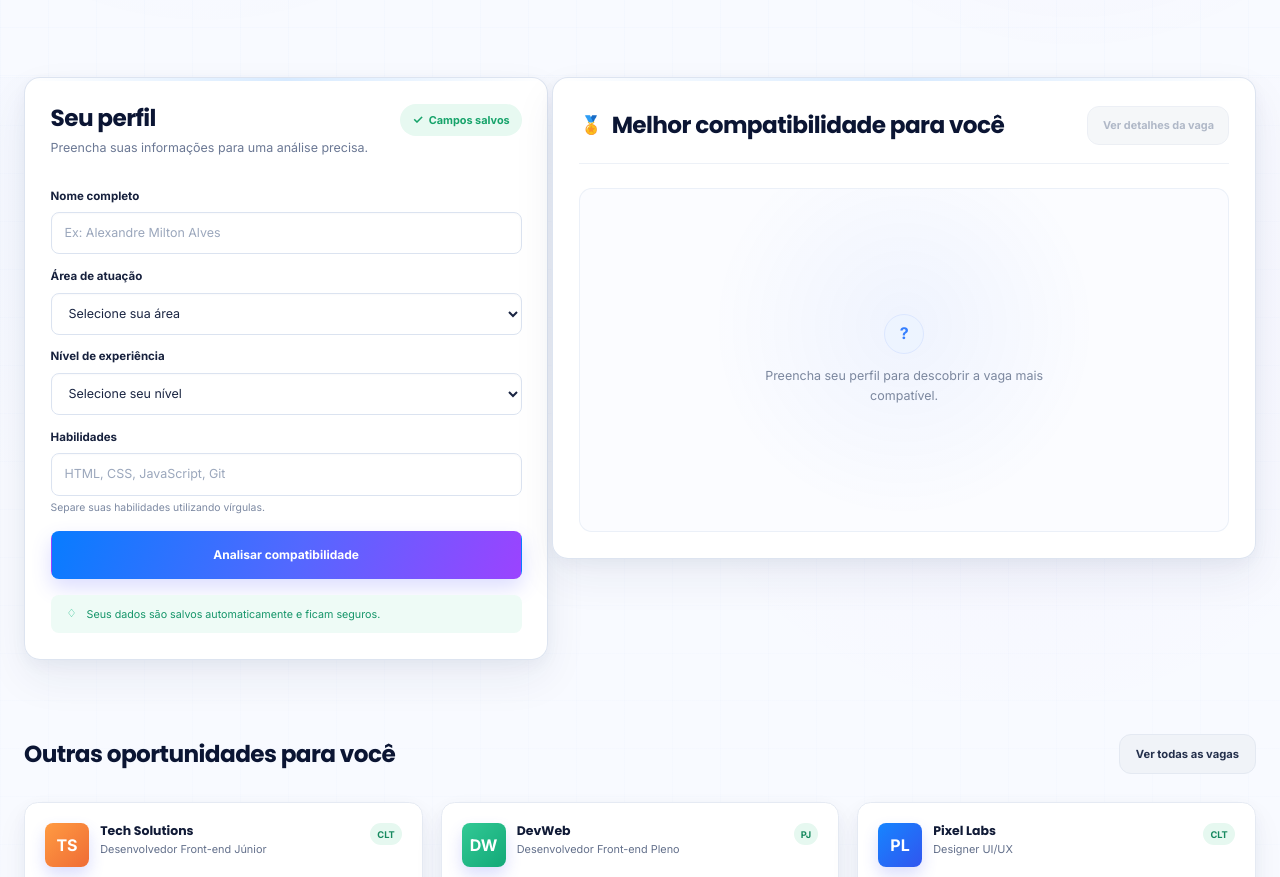
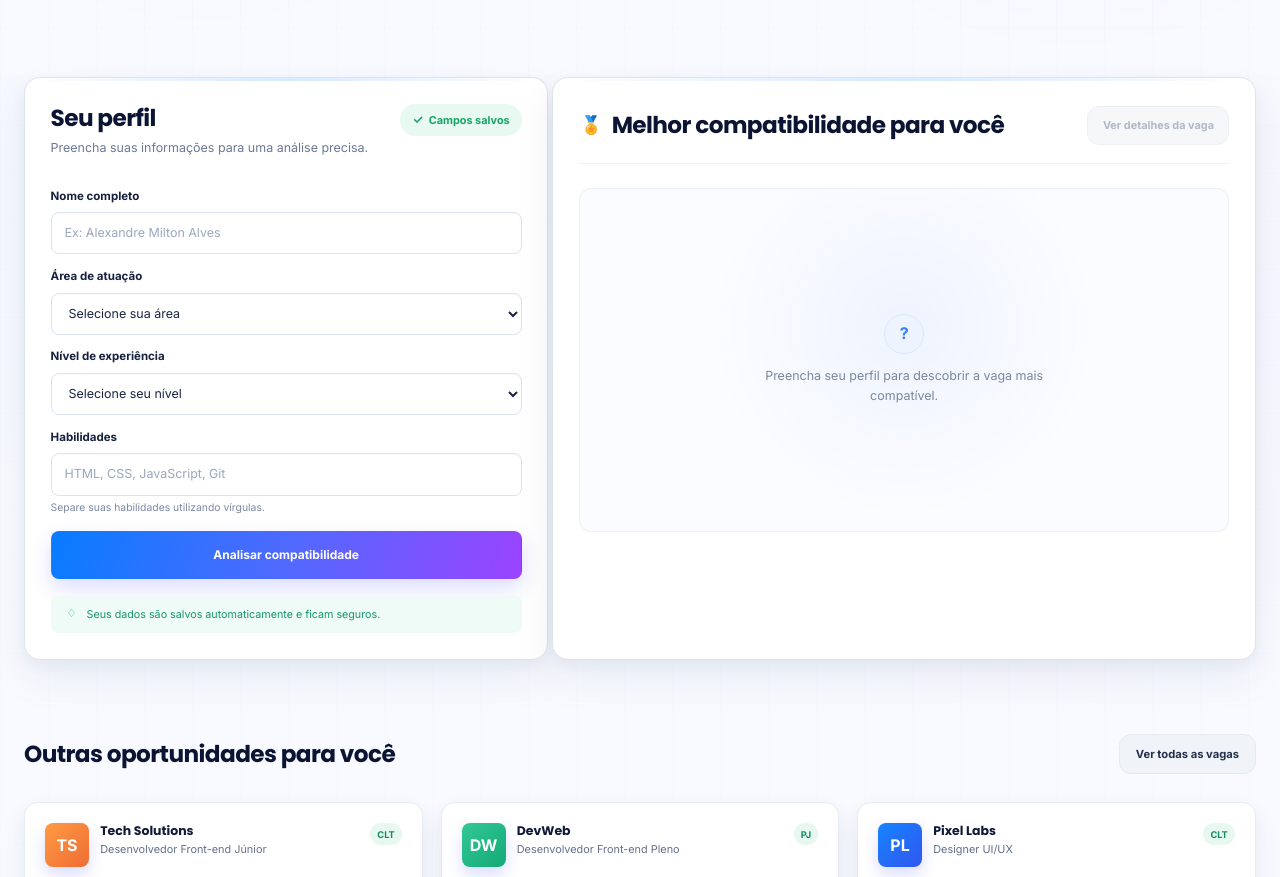
Before and after one commit to alexandredevsc/skillmatch-pro, a website with bundled scripts: page index.html in a window 1280 px wide. Shown: the part 1381-2258 px from the top of the page. Built offline with nearby package versions, Linux system fonts and the light colour scheme.

Commit message:
fix(analysis): iguala altura dos cards de perfil

```diff
--- a/assets/styles/style.css
+++ b/assets/styles/style.css
@@ -1800,7 +1800,8 @@ img {
 
    .profile-card,
    .best-match-card {
-      height: 100%;
+      height: auto;
+      align-self: stretch;
    }
 
    .match-heading h2 {
```
